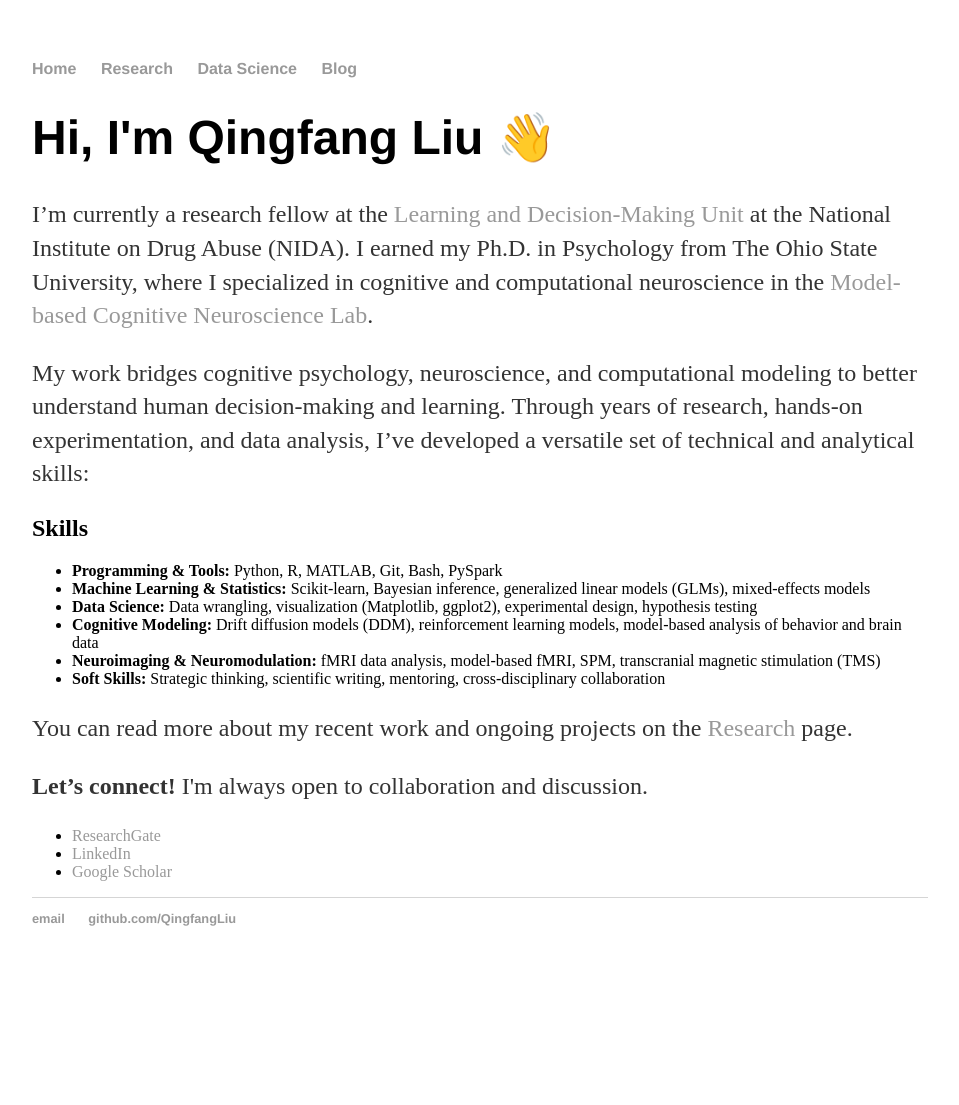
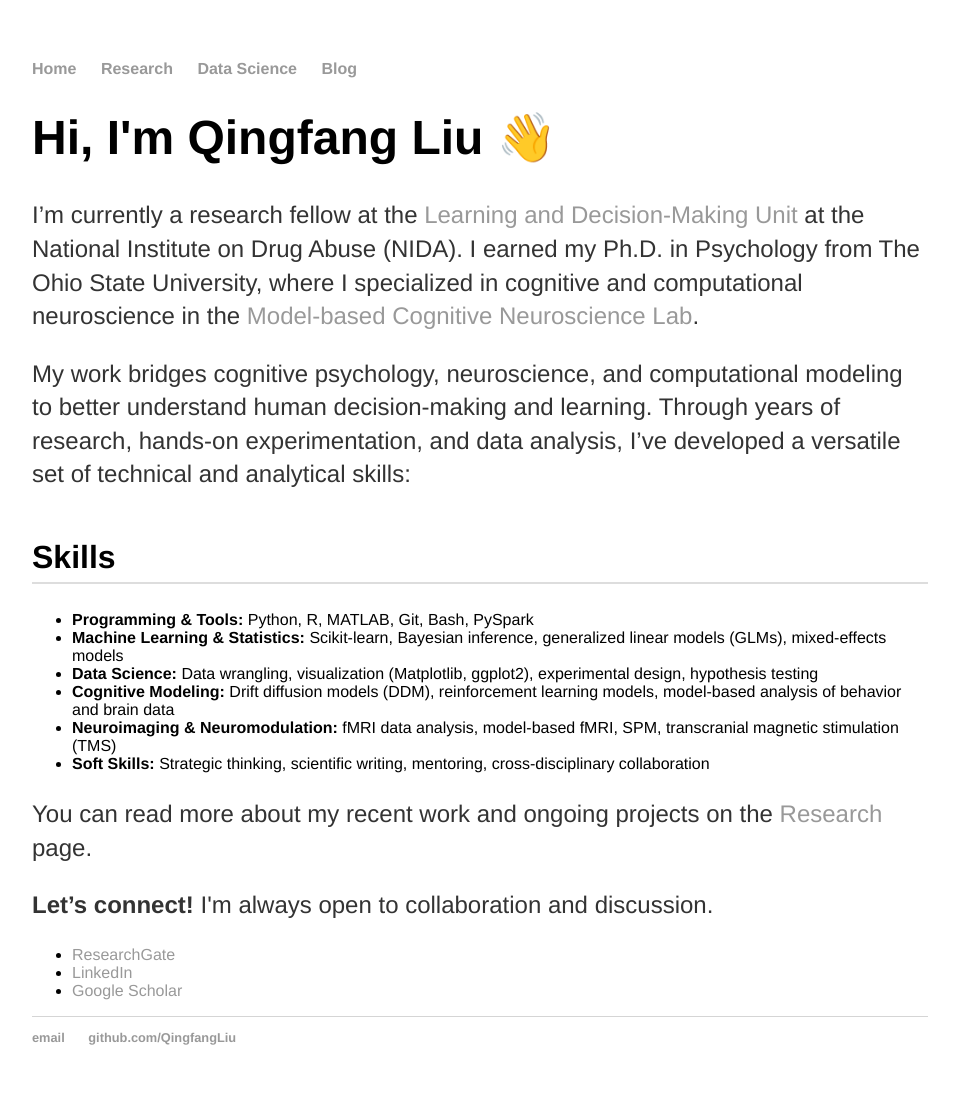
Before and after one commit to QingfangLiu/qingfangliu.github.io, a Jekyll site: the page built from index.html, in a window 1280 px wide. Shown: the whole page, without its empty margins (160-1119 px from the left). Built offline with Jekyll 4.4.1, drawn with Linux system fonts in a browser that asks for light colours; before the commit the page ends 986 px from its top, so only the background shows below that.

Commit message:
change css

```diff
--- a/css/main.css
+++ b/css/main.css
@@ -1,7 +1,9 @@
 body {
+    font-family: 'Helvetica', 'Arial', 'Sans-Serif';
     margin: 60px auto;
     width: 70%;
 }
+
 nav ul, footer ul {
     font-family:'Helvetica', 'Arial', 'Sans-Serif';
     padding: 0px;
@@ -41,3 +43,22 @@ ul.posts {
 ul.posts li {
     list-style: none;
 }
+
+h2 {
+    font-size: 2em;
+    margin-top: 1.5em;
+    border-bottom: 2px solid #ddd;
+    padding-bottom: 0.2em;
+}
+
+section {
+    margin-top: 2.5em;
+}
+
+.card {
+    border: 1px solid #e0e0e0;
+    padding: 1em;
+    border-radius: 8px;
+    background: #fafafa;
+    margin-top: 1.5em;
+}
```
Also changed, not shown: 1 other file.
